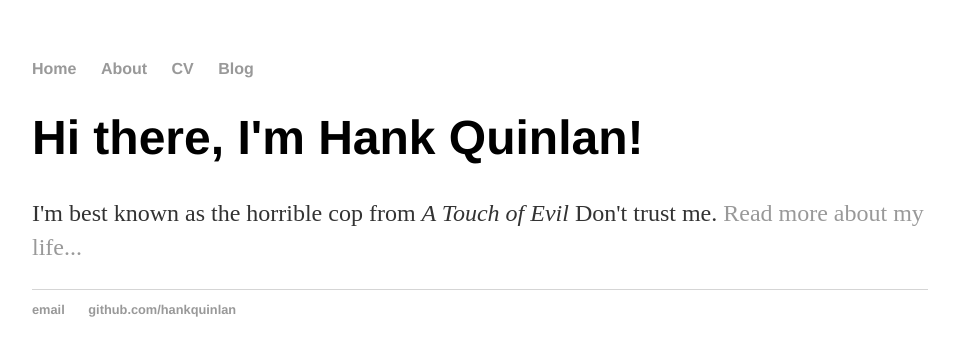
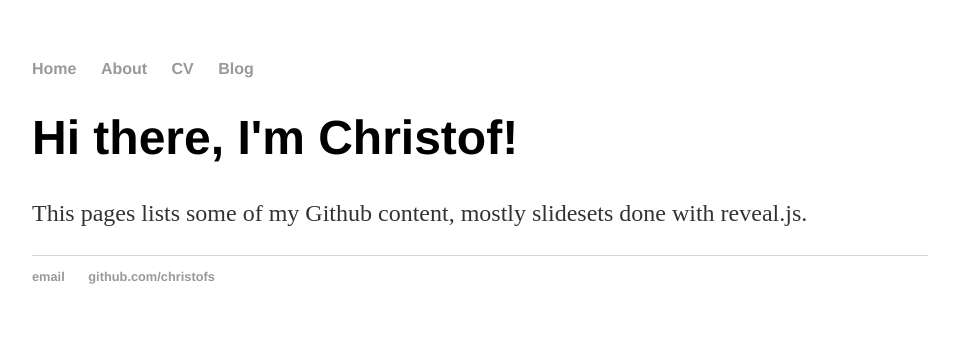
Before and after one commit to christofs/christofs.github.io, a Jekyll site: the page built from index.html, in a window 1280 px wide. Shown: the top 356 px of the page, without its empty margins (160-1119 px from the left). Built offline with Jekyll 4.4.1, drawn with Linux system fonts in a browser that asks for light colours.

Commit message:
Update index.html

```diff
--- a/index.html
+++ b/index.html
@@ -1,29 +1,8 @@
-<!DOCTYPE html>
-<html>
-	<head>
-		<title>Hank Quinlan, Horrible Cop</title>
-		<!-- link to main stylesheet -->
-		<link rel="stylesheet" type="text/css" href="/css/main.css">	</head>
-	<body>
-		<nav>
-    		<ul>
-        		<li><a href="/">Home</a></li>
-	        	<li><a href="/about">About</a></li>
-        		<li><a href="/cv">CV</a></li>
-        		<li><a href="/blog">Blog</a></li>
-    		</ul>
-		</nav>
-		<div class="container">
-    		<div class="blurb">
-        		<h1>Hi there, I'm Hank Quinlan!</h1>
-				<p>I'm best known as the horrible cop from <em>A Touch of Evil</em> Don't trust me. <a href="/about">Read more about my life...</a></p>
-    		</div><!-- /.blurb -->
-		</div><!-- /.container -->
-		<footer>
-    		<ul>
-        		<li><a href="mailto:hankquinlanhub@gmail.com">email</a></li>
-        		<li><a href="https://github.com/hankquinlan">github.com/hankquinlan</a></li>
-			</ul>
-		</footer>
-	</body>
-</html>
+---
+layout: default
+title: Christof Schöch's Github pages
+---
+<div class="blurb">
+	<h1>Hi there, I'm Christof!</h1>
+	<p>This pages lists some of my Github content, mostly slidesets done with reveal.js.</a></p>
+</div><!-- /.blurb -->
```
